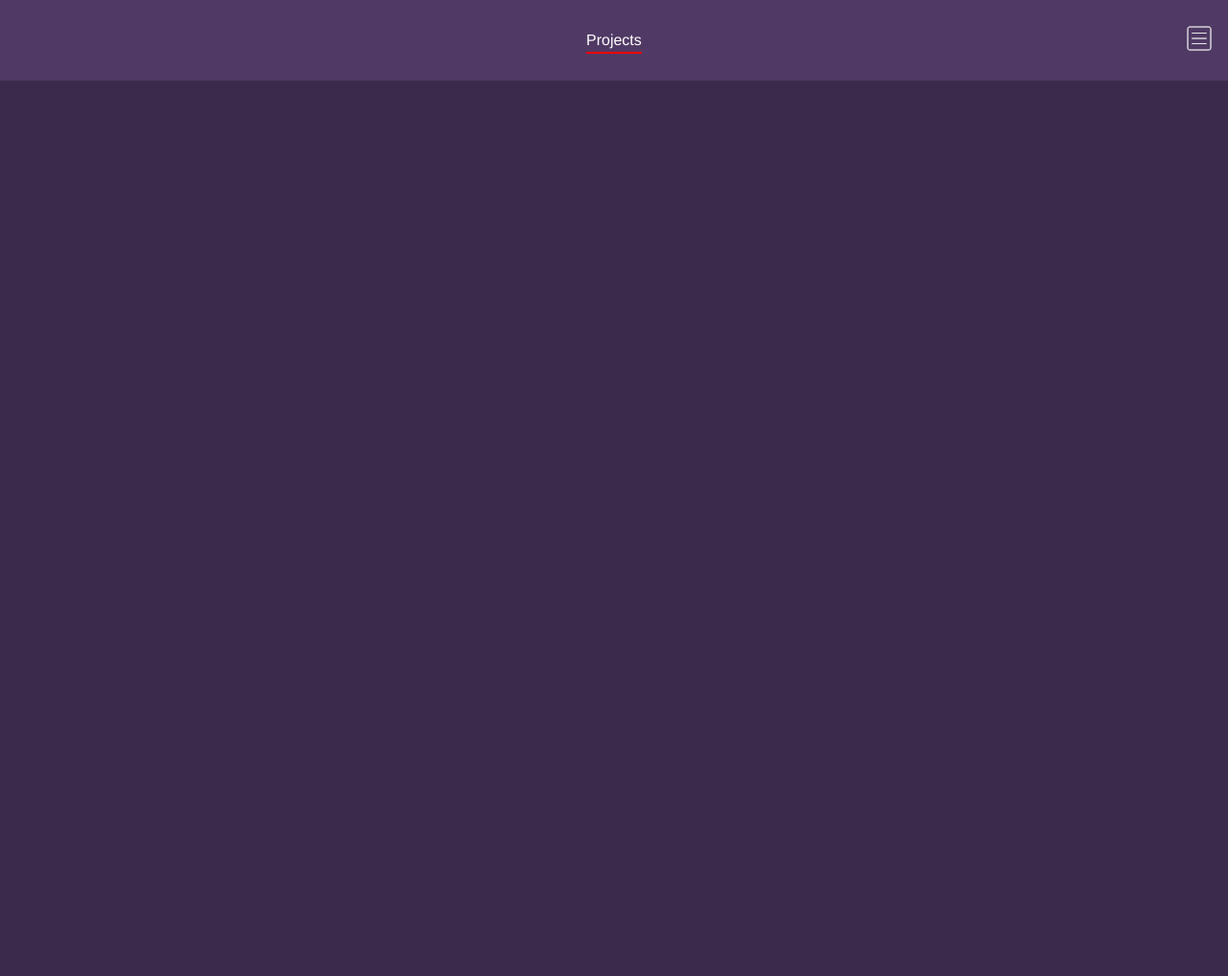
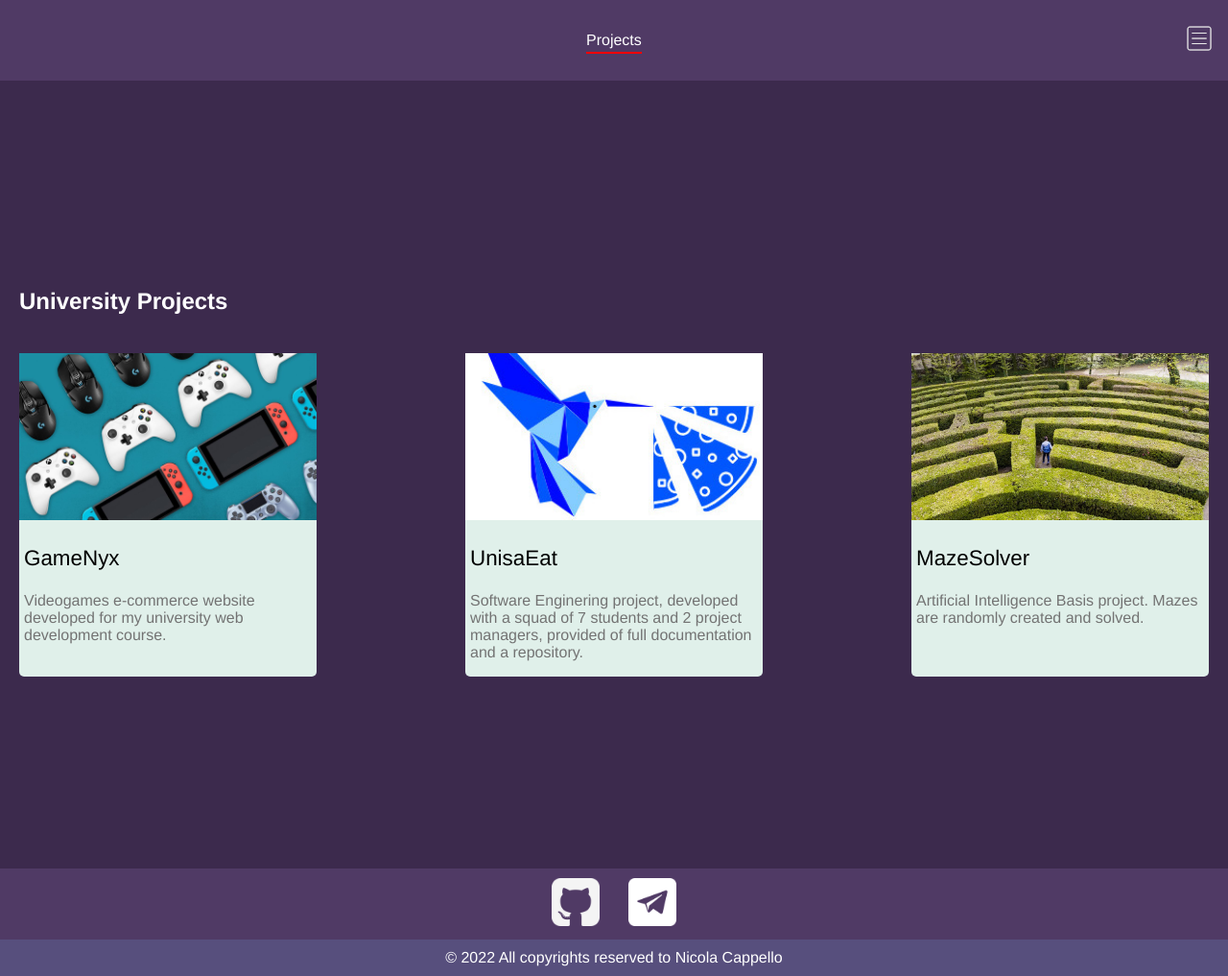
Before and after one commit to CappelloNicola/CappelloNicola.github.io, a website: page pages/projects.html in a window 1280 px wide. Shown: the whole page at 96% size. Before the commit the page ends 800 px from the top, so only its background shows below. Drawn offline with Linux system fonts and the light colour scheme.

Commit message:
projects page updated

```diff
--- a/pages/projects.html
+++ b/pages/projects.html
@@ -7,6 +7,7 @@
     <link type="text/css"  rel="stylesheet" href="/styles/commonStyles.css">
     <link type="text/css"  rel="stylesheet" href="/styles/navbar.css">
     <link type="text/css"  rel="stylesheet" href="/styles/footer.css">
+    <link type="text/css"  rel="stylesheet" href="/styles/projects.css">
     <link type="text/css"  rel="stylesheet" href="/styles/responsive.css">
     <script src="/scripts/jquery.js"></script>
     <script src="/scripts/loadNavbar.js"></script>
@@ -17,6 +18,31 @@
 <body>
 
     <div id="loadNavbar"></div>
+    <h2 class="projectsType"><span>University Projects</span></h2>
+    <div id="projectsDiv">
+        <div class="projectContainer">
+            <a href="https://github.com/CappelloNicola/TSW2021_francese-GameNyx" target="_blank"><img class="projectImage" src="../images/videogames.jpg"></a>
+            <p class="projectTitle">GameNyx</p>
+            <p class="projectDescription">
+                Videogames e-commerce website developed for my university web development course.
+            </p>
+        </div>
+        <div class="projectContainer">
+            <a href="https://github.com/UnisaEAT" target="_blank"><img class="projectImage" src="../images/unisaEatIcon.jpg"></a>
+            <p class="projectTitle">UnisaEat</p>
+            <p class="projectDescription">
+                Software Enginering project, developed with a squad of 7 students and 2 project managers,
+                provided of full documentation and a repository.
+            </p>
+        </div>
+        <div class="projectContainer">
+            <a href="https://github.com/CappelloNicola/MazeSolver" target="_blank"><img class="projectImage" src="../images/maze.jpg"></a>
+            <p class="projectTitle">MazeSolver</p>
+            <p class="projectDescription">Artificial Intelligence Basis project. Mazes are randomly created and solved.</p>
+        </div>
+    </div>
+
+    <div id="loadFooter"></div>
 
 </body>
 </html>
--- /dev/null
+++ b/styles/projects.css
@@ -0,0 +1,43 @@
+#projectsDiv{
+    margin-top: 40px;
+    margin-left: 20px;
+    margin-right: 20px;
+    margin-bottom: 200px;
+    display:flex;
+    justify-content: space-between;
+    flex-wrap: wrap;
+    gap:30px;
+}
+
+#projectsDiv > div{
+    width: 25%;
+    background-color: #e0f0ea;
+    border-radius: 5px;
+}
+
+.projectImage{
+    width:100%;
+    height: auto;
+}
+
+.projectsType{
+    margin-left:20px;
+    margin-top: 300px;
+    text-align: left;
+}
+
+.projectTitle{
+    margin-left: 5px;
+    margin-right: 5px;
+    font-size: 1.4rem;
+    line-height: normal;
+    color: black;
+}
+
+.projectDescription{
+    margin-left: 5px;
+    margin-right: 5px;
+    font-size: 1rem;
+    line-height: normal;
+    color: #737373;
+}
--- a/styles/responsive.css
+++ b/styles/responsive.css
@@ -29,6 +29,13 @@
 
 }
 
+@media screen and (max-width: 821px) {
+    #projectsDiv > div{
+        width: 100%;
+    }
+
+}
+
 
 @media screen and (max-width: 1200px) {
     #aboutMe{
```
Also changed, not shown: index.js (+16 -0 lines), images/maze.jpg (added), images/unisaEatIcon.jpg (added), images/videogames.jpg (added).
